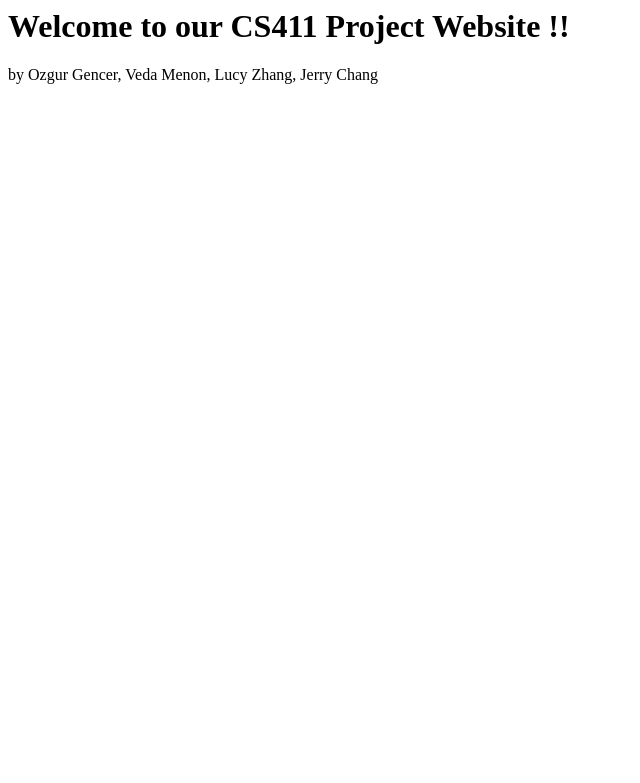
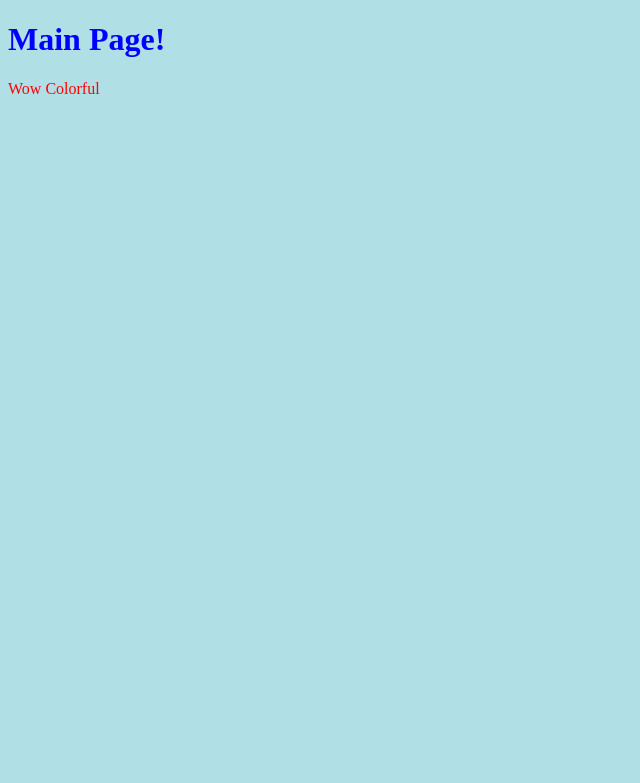
Before and after one commit to cjerryc/Bay_DB, a Flask app: page / in a window 1280 px wide. Shown: the top 783 px of the page, without its empty margins (0-640 px from the left). Run offline with Flask 2, Linux system fonts and the light colour scheme.

Commit message:
cssfiles

```diff
--- a/app.py
+++ b/app.py
@@ -4,11 +4,11 @@ from connectToDB import getUser, logUserIn, createUser
 app = Flask(__name__)
 
 
-@app.route('/index')
+# @app.route('/index')
 @app.route('/')
 def index():
-    return "<h1>Welcome to our CS411 Project Website !!</h1> <p>by Ozgur Gencer, Veda Menon, Lucy Zhang, Jerry Chang</p>"
-
+    #return "<h1>Welcome to our CS411 Project Website !!</h1> <p>by Ozgur Gencer, Veda Menon, Lucy Zhang, Jerry Chang</p>"
+    return render_template("index.html")
 
 @app.route('/hello/')
 @app.route('/hello/<username>')
--- /dev/null
+++ b/static/style.css
@@ -0,0 +1,9 @@
+body {
+    background-color: powderblue;
+  }
+  h1 {
+    color: blue;
+  }
+  p {
+    color: red;
+  }
--- a/templates/index.html
+++ b/templates/index.html
@@ -1,10 +1,10 @@
-{% extends "base.html" %}
-
-{% block content %}
-<h1 class="title">
-  Flask Login Example
-</h1>
-<h2 class="subtitle">
-  Easy authentication and authorization in Flask.
-</h2>
-{% endblock %}
+<!DOCTYPE html>
+<html>
+  <head>
+    <link rel="stylesheet" type="text/css" href="static/style.css">
+  </head>
+  <body>
+    <h1>Main Page!</h1>
+    <p> Wow Colorful</p>
+  </body>
+</html>
```
